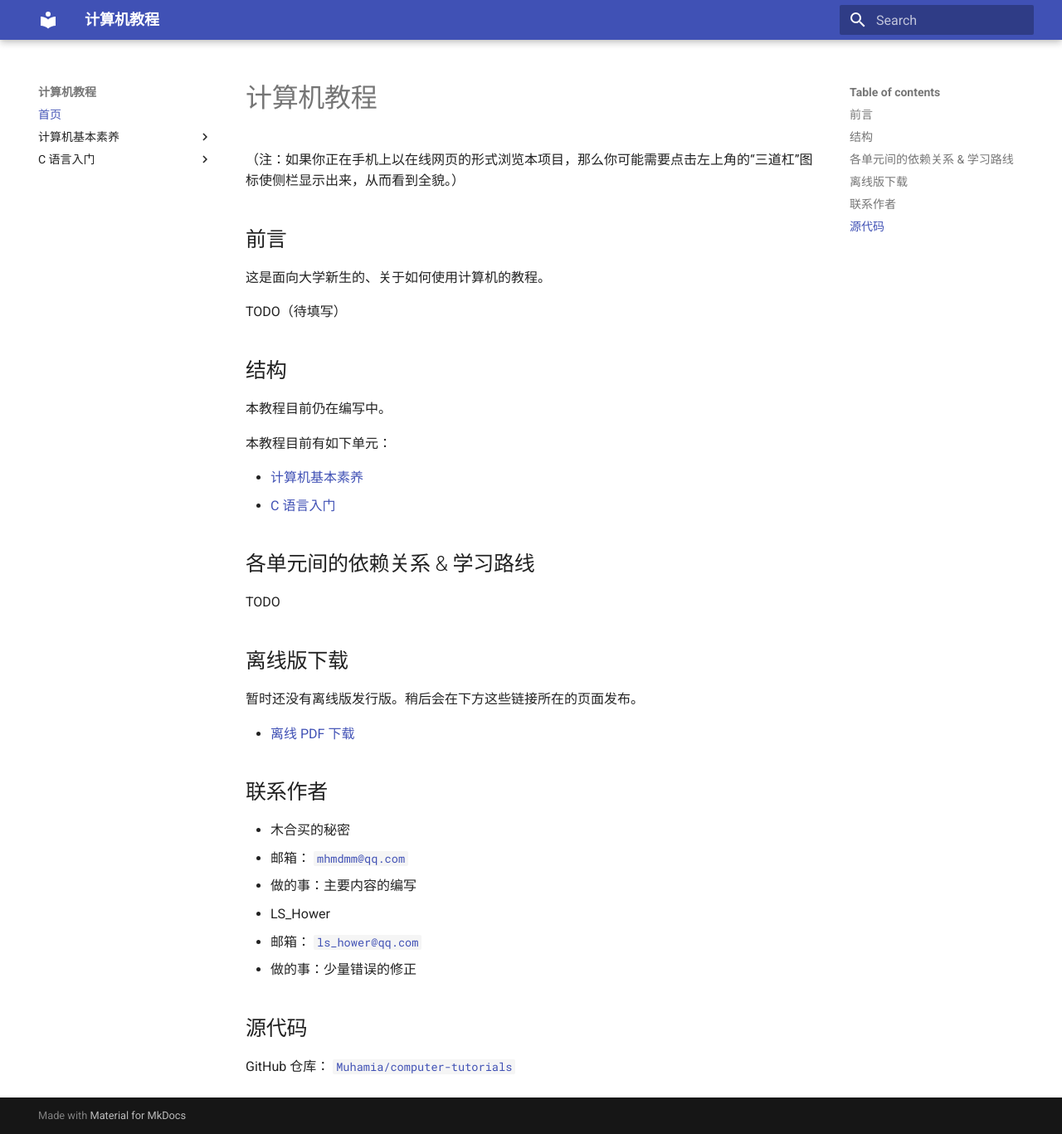
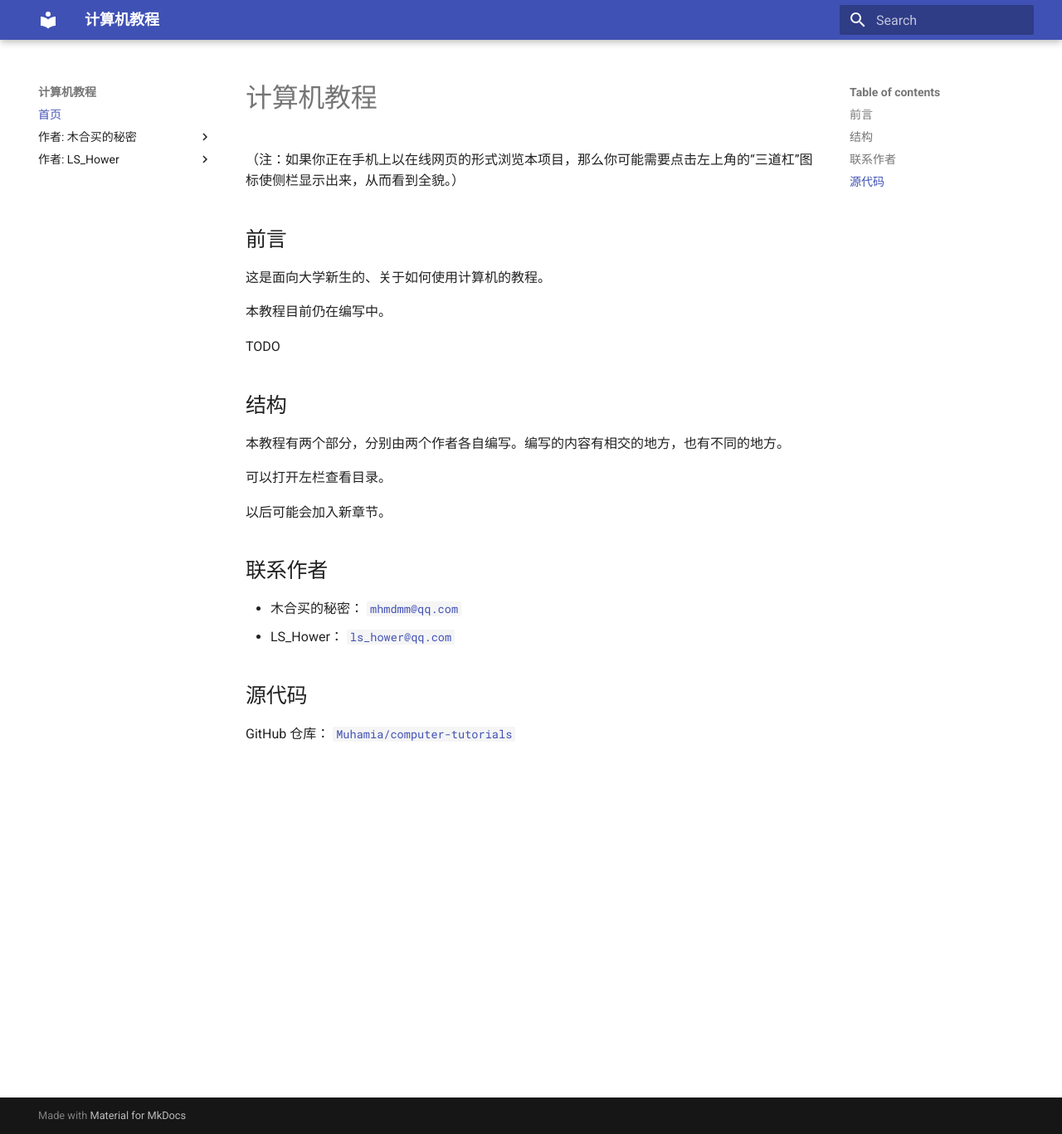
Before and after one commit to Muhamia/computer-tutorials, an MkDocs documentation site: the page built from docs/index.md, in a window 1280 px wide and 1367 px high. Shown: the whole window at 83% size. Built offline with MkDocs 1.6.1 and Material for MkDocs 9.7.7, drawn with Linux system fonts in a browser that asks for light colours.

Commit message:
更改项目结构

```diff
--- a/docs/index.md
+++ b/docs/index.md
@@ -6,35 +6,22 @@
 
 这是面向大学新生的、关于如何使用计算机的教程。
 
-TODO（待填写）
+本教程目前仍在编写中。
+
+TODO
 
 ## 结构
 
-本教程目前仍在编写中。
+本教程有两个部分，分别由两个作者各自编写。编写的内容有相交的地方，也有不同的地方。
 
-本教程目前有如下单元：
+可以打开左栏查看目录。
 
-- [计算机基本素养](computer-basics/index.md)
-- [C 语言入门](programming-language-c/index.md)
-
-## 各单元间的依赖关系 & 学习路线
-
-TODO
-
-## 离线版下载
-
-暂时还没有离线版发行版。稍后会在下方这些链接所在的页面发布。
-
-- [离线 PDF 下载](https://github.com/Muhamia/computer-tutorials/releases)
+以后可能会加入新章节。
 
 ## 联系作者
 
-- 木合买的秘密
-  - 邮箱： [`mhmdmm@qq.com`](mailto:mhmdmm@qq.com)
-  - 做的事：主要内容的编写
-- LS_Hower
-  - 邮箱： [`ls_hower@qq.com`](mailto:ls_hower@qq.com)
-  - 做的事：少量错误的修正
+- 木合买的秘密： [`mhmdmm@qq.com`](mailto:mhmdmm@qq.com)
+- LS_Hower： [`ls_hower@qq.com`](mailto:ls_hower@qq.com)
 
 ## 源代码
 
--- a/mkdocs.yml
+++ b/mkdocs.yml
@@ -21,75 +21,83 @@ nav:
 
   - 首页: index.md
 
-  - 计算机基本素养:
-    - computer-basics/index.md
-    - 1.1 章:
-      - 如何开机与关机: computer-basics/1.1/1.1.1/HowToSwitchOn.md
-      - 键盘、鼠标、显示器: computer-basics/1.1/1.1.2/KeyBoardAndMouse.md
-      - 电源: computer-basics/1.1/1.1.3/Power.md
-      - CPU和GPU: computer-basics/1.1/1.1.45/CPUGPU.md
-      - 内存和硬盘 存储单位: computer-basics/1.1/1.1.45/Memory.md
-    - 1.2 章:
-      - 压缩与解压: computer-basics/1.2/conpress.md
-      - 文件拓展名: computer-basics/1.2/FileExtension.md
-      - 路径: computer-basics/1.2/route.md
-    - 1.3 章:
-      - 关于杀毒软件: computer-basics/1.3/AntiVirus.md
-      - 如何删除软件: computer-basics/1.3/delete.md
-      - 如何找到正确的软件: computer-basics/1.3/search.md
-      - 下载与安装: computer-basics/1.3/setup.md
-    - 1.4 章:
-      - 防火墙: computer-basics/1.4/firewall.md
-      - 中国国家防火墙: computer-basics/1.4/GFW.md
-    - 1.5 章:
-      - 操作系统(OS): computer-basics/1.5/OS.md
-      - 必要的系统设置: computer-basics/1.5/settings.md
+  - "作者: 木合买的秘密":
+    - 计算机基本素养:
+      - computer-basics/index.md
+      - 1.1 章:
+        - 如何开机与关机: computer-basics/1.1/1.1.1/HowToSwitchOn.md
+        - 键盘、鼠标、显示器: computer-basics/1.1/1.1.2/KeyBoardAndMouse.md
+        - 电源: computer-basics/1.1/1.1.3/Power.md
+        - CPU和GPU: computer-basics/1.1/1.1.45/CPUGPU.md
+        - 内存和硬盘 存储单位: computer-basics/1.1/1.1.45/Memory.md
+      - 1.2 章:
+        - 压缩与解压: computer-basics/1.2/conpress.md
+        - 文件拓展名: computer-basics/1.2/FileExtension.md
+        - 路径: computer-basics/1.2/route.md
+      - 1.3 章:
+        - 关于杀毒软件: computer-basics/1.3/AntiVirus.md
+        - 如何删除软件: computer-basics/1.3/delete.md
+        - 如何找到正确的软件: computer-basics/1.3/search.md
+        - 下载与安装: computer-basics/1.3/setup.md
+      - 1.4 章:
+        - 防火墙: computer-basics/1.4/firewall.md
+        - 中国国家防火墙: computer-basics/1.4/GFW.md
+      - 1.5 章:
+        - 操作系统(OS): computer-basics/1.5/OS.md
+        - 必要的系统设置: computer-basics/1.5/settings.md
 
-  - C 语言入门:
-    - programming-language-c/index.md
-    - 2.1 章:
-      - 2.1.1 VS和VSC的简单介绍: programming-language-c/2.1/2.1.1.md
-      - 2.1.2 如何安装VS: programming-language-c/2.1/2.1.2.md
-    - 2.2 章:
-      - 2.2.1 在VS创建自己的第一个程序项目: programming-language-c/2.2/2.2.1.md
-      - 2.2.2 Hello world的输出: programming-language-c/2.2/2.2.2.md
-    - 2.3 章:
-      - 2.3.1 输入输出: programming-language-c/2.3/2.3.1.md
-      - 2.3.2 基本数据类型和数据存储: programming-language-c/2.3/2.3.2.md
-      - 2.3.3 变量与常量: programming-language-c/2.3/2.3.3.md
-      - 2.3.4 常见运算符: programming-language-c/2.3/2.3.4.md
-      - 2.3.5 分支结构: programming-language-c/2.3/2.3.5.md
-      - 2.3.6 循环结构: programming-language-c/2.3/2.3.6.md
-    - 2.4 章:
-      - 2.4.1 数组及其存储形式: programming-language-c/2.4/2.4.1.md
-      - 2.4.2 一维数组: programming-language-c/2.4/2.4.2.md
-      - 2.4.3 二维数组: programming-language-c/2.4/2.4.3.md
-      - 2.4.4 三维数组和高维数组: programming-language-c/2.4/2.4.4.md
-    - 2.5 章:
-      - 调试的操作方法: programming-language-c/2.5/2.5.1.md
-    - 2.6 章:
-      - 2.6.1 什么是函数: programming-language-c/2.6/2.6.1.md
-      - 2.6.2 如何定义和调用函数: programming-language-c/2.6/2.6.2.md
-      - 2.6.3 如何将数组作为参数传入函数: programming-language-c/2.6/2.6.3.md
-      - 2.6.4 递归: programming-language-c/2.6/2.6.4.md
-    - 2.7 章:
-      - 2.7.1 指针是什么: programming-language-c/2.7/2.7.1.md
-      - 2.7.2 指针的偏移: programming-language-c/2.7/2.7.2.md
-    - 2.8 章:
-      - 2.8.1 变量作用域与局部变量: programming-language-c/2.8/2.8.1.md
-      - 2.8.2 内存四区: programming-language-c/2.8/2.8.2.md
-      - 2.8.3 动态内存申请: programming-language-c/2.8/2.8.3.md
-    - 2.9 章:
-      - 2.9.1 指针数组与数组指针: programming-language-c/2.9/2.9.1.md
-      - 2.9.2 函数指针与指针函数: programming-language-c/2.9/2.9.2.md
-    - 2.10 章:
-      - 2.10.1 字符串的定义: programming-language-c/2.10/2.10.1.md
-      - 2.10.2 字符串的输入输出: programming-language-c/2.10/2.10.2.md
-      - 2.10.3 字符串常用函数: programming-language-c/2.10/2.10.3.md
-    - 2.11 章:
-      - 2.11.1 结构体的概念和应用: programming-language-c/2.11/2.11.1.md
-      - 2.11.2 结构体的定义: programming-language-c/2.11/2.11.2.md
-      - 2.11.3 typedef定义新类型: programming-language-c/2.11/2.11.3.md
-      - 2.11.4 枚举: programming-language-c/2.11/2.11.4.md
-    - 2.12 章:
-      - 2.12.1 链表: programming-language-c/2.12/2.12.1.md
+    - C 语言入门:
+      - programming-language-c/index.md
+      - 2.1 章:
+        - 2.1.1 VS和VSC的简单介绍: programming-language-c/2.1/2.1.1.md
+        - 2.1.2 如何安装VS: programming-language-c/2.1/2.1.2.md
+      - 2.2 章:
+        - 2.2.1 在VS创建自己的第一个程序项目: programming-language-c/2.2/2.2.1.md
+        - 2.2.2 Hello world的输出: programming-language-c/2.2/2.2.2.md
+      - 2.3 章:
+        - 2.3.1 输入输出: programming-language-c/2.3/2.3.1.md
+        - 2.3.2 基本数据类型和数据存储: programming-language-c/2.3/2.3.2.md
+        - 2.3.3 变量与常量: programming-language-c/2.3/2.3.3.md
+        - 2.3.4 常见运算符: programming-language-c/2.3/2.3.4.md
+        - 2.3.5 分支结构: programming-language-c/2.3/2.3.5.md
+        - 2.3.6 循环结构: programming-language-c/2.3/2.3.6.md
+      - 2.4 章:
+        - 2.4.1 数组及其存储形式: programming-language-c/2.4/2.4.1.md
+        - 2.4.2 一维数组: programming-language-c/2.4/2.4.2.md
+        - 2.4.3 二维数组: programming-language-c/2.4/2.4.3.md
+        - 2.4.4 三维数组和高维数组: programming-language-c/2.4/2.4.4.md
+      - 2.5 章:
+        - 调试的操作方法: programming-language-c/2.5/2.5.1.md
+      - 2.6 章:
+        - 2.6.1 什么是函数: programming-language-c/2.6/2.6.1.md
+        - 2.6.2 如何定义和调用函数: programming-language-c/2.6/2.6.2.md
+        - 2.6.3 如何将数组作为参数传入函数: programming-language-c/2.6/2.6.3.md
+        - 2.6.4 递归: programming-language-c/2.6/2.6.4.md
+      - 2.7 章:
+        - 2.7.1 指针是什么: programming-language-c/2.7/2.7.1.md
+        - 2.7.2 指针的偏移: programming-language-c/2.7/2.7.2.md
+      - 2.8 章:
+        - 2.8.1 变量作用域与局部变量: programming-language-c/2.8/2.8.1.md
+        - 2.8.2 内存四区: programming-language-c/2.8/2.8.2.md
+        - 2.8.3 动态内存申请: programming-language-c/2.8/2.8.3.md
+      - 2.9 章:
+        - 2.9.1 指针数组与数组指针: programming-language-c/2.9/2.9.1.md
+        - 2.9.2 函数指针与指针函数: programming-language-c/2.9/2.9.2.md
+      - 2.10 章:
+        - 2.10.1 字符串的定义: programming-language-c/2.10/2.10.1.md
+        - 2.10.2 字符串的输入输出: programming-language-c/2.10/2.10.2.md
+        - 2.10.3 字符串常用函数: programming-language-c/2.10/2.10.3.md
+      - 2.11 章:
+        - 2.11.1 结构体的概念和应用: programming-language-c/2.11/2.11.1.md
+        - 2.11.2 结构体的定义: programming-language-c/2.11/2.11.2.md
+        - 2.11.3 typedef定义新类型: programming-language-c/2.11/2.11.3.md
+        - 2.11.4 枚举: programming-language-c/2.11/2.11.4.md
+      - 2.12 章:
+        - 2.12.1 链表: programming-language-c/2.12/2.12.1.md
+  - "作者: LS_Hower":
+    - 数据与文件:
+      - ls/data-and-files/index.md
+    - C 语言:
+      - ls/c/index.md
+    - C++ 语言的主干:
+      - ls/cxx-trunk/index.md
```
Also changed, not shown: docs/ls/c/index.md (added, +3 -0 lines), docs/ls/cxx-trunk/index.md (added, +3 -0 lines), docs/ls/data-and-files/index.md (added, +9 -0 lines).
